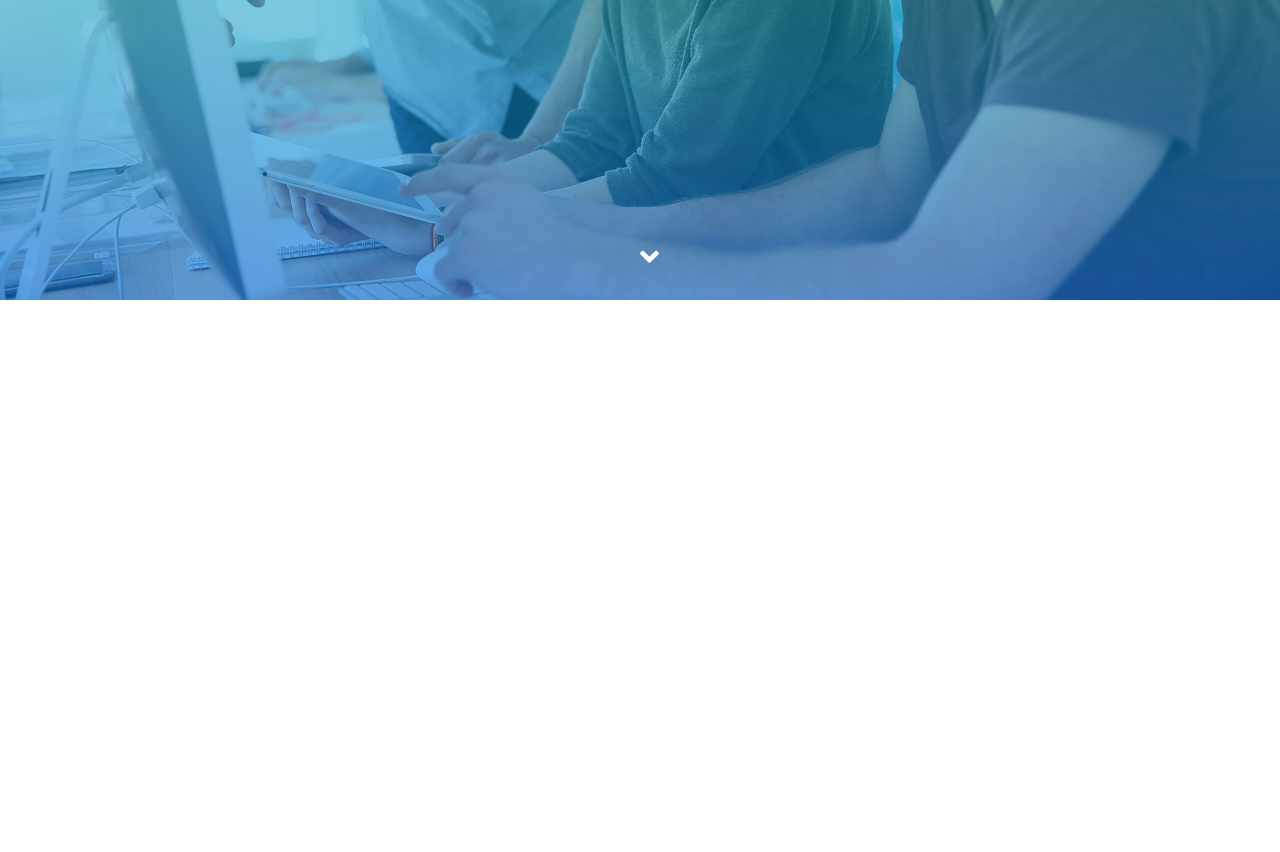
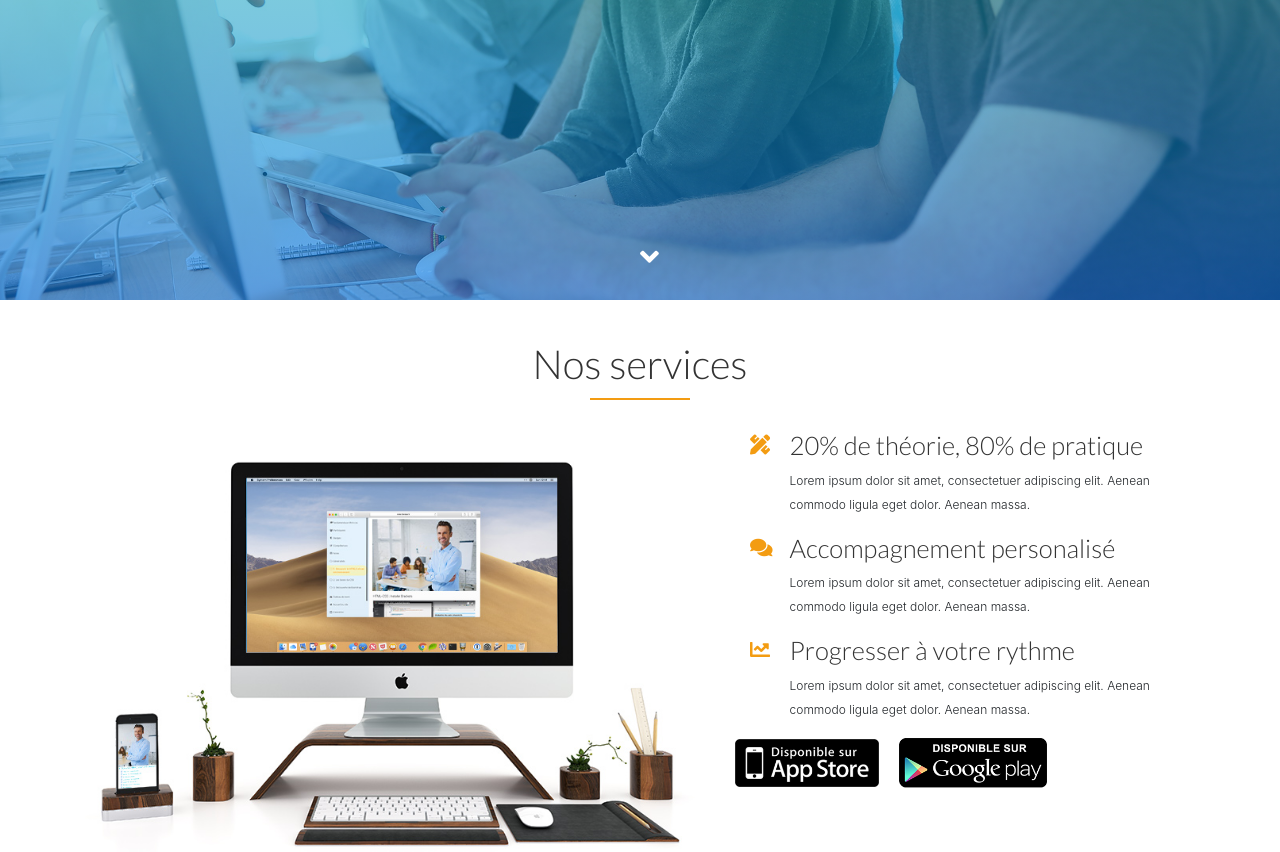
Before and after one commit to pyim/projet-formao, a plain HTML site: page index.html in a window 1280 px wide. Shown: the part 500-1352 px from the top of the page. Before the commit the page ends 800 px from the top, so only its background shows below. Drawn offline with Linux system fonts and the light colour scheme.

Commit message:
section "nos services"

```diff
--- a/index.html
+++ b/index.html
@@ -25,9 +25,7 @@
 </head>
 
 <body>
-
-    <header  >
-
+    <header>
         <div class="container">
             <div class="row home-title">
                 <div class="col-md-12 home-text-inner">
@@ -40,9 +38,79 @@
 
         <!-- Arrow -->
         <a class="arrow-down" href=""><i class="fas fa-angle-down"></i></a>
+    </header>
+    <section>
+        <div class="container">
 
-    </header>
+            <div class="row">
+                <div class="col-md-12">
+                    <h2>Nos services</h2>
+                </div>
+            </div>
 
+            <div class="row">
+                <div class="col-md-7">
+                    <img src="resources/images/mockup-formao.jpg" alt="Application Formao" class="img-service">
+                </div>
+
+                <div class="col-md-5">
+
+                    <!-- Service 1 -->
+                    <div class="service">
+                        <div class="row">
+                            <div class="col-md-1">
+                                <div class="icon-service"><i class="fas fa-pencil-ruler"></i></div>
+                            </div>
+
+                            <div class="col-md-11">
+                                <h3>20% de théorie, 80% de pratique</h3>
+                                <p>Lorem ipsum dolor sit amet, consectetuer adipiscing elit. Aenean commodo ligula eget dolor. Aenean massa.</p>
+                            </div>
+                        </div>
+                    </div>
+
+                    <!-- Service 2 -->
+                    <div class="service">
+                        <div class="row">
+                            <div class="col-md-1">
+                                <div class="icon-service"><i class="fas fa-comments"></i></div>
+                            </div>
+
+                            <div class="col-md-11">
+                                <h3>Accompagnement personalisé</h3>
+                                <p>Lorem ipsum dolor sit amet, consectetuer adipiscing elit. Aenean commodo ligula eget dolor. Aenean massa.</p>
+                            </div>
+                        </div>
+                    </div>
+
+
+                    <!-- Service 3 -->
+                    <div class="service">
+                        <div class="row">
+                            <div class="col-md-1">
+                                <div class="icon-service"><i class="fas fa-chart-line"></i></div>
+                            </div>
+
+                            <div class="col-md-11">
+                                <h3>Progresser à votre rythme</h3>
+                                <p>Lorem ipsum dolor sit amet, consectetuer adipiscing elit. Aenean commodo ligula eget dolor. Aenean massa.</p>
+                            </div>
+                        </div>
+                    </div>
+
+                    <div class="icon-app">
+                        <div class="row">
+                            <a href="#" class="btn-app"><img src="resources/images/disponible-applestore.png" alt="Télécharger sur AppleStore"></a>
+                            <a href="#" class="btn-app"><img src="resources/images/disponible-googeplay.png" alt="Télécharger sur GooglePlay"></a>
+                        </div>
+
+                    </div>
+                </div>
+            </div>
+
+        </div>
+
+    </section>
 
 </body>
 
--- a/resources/css/style.css
+++ b/resources/css/style.css
@@ -40,7 +40,7 @@ html {
 
 h1 {
     font-family: 'Lato', 'Arial', sans-serif;
-    color: #fff;
+    color: #333;
     text-transform: uppercase;
     font-size: 240%;
     letter-spacing: -1px;
@@ -48,6 +48,37 @@ h1 {
     word-spacing: 8px
 
 }
+
+h2 {
+    font-family: 'Lato', 'Arial', sans-serif;
+    font-size: 250%;
+    font-weight: 300;
+    text-align: center;
+    margin-top: 40px;
+    margin-bottom: 30px;
+    color: #333;
+}
+
+
+h2:after {
+    display: block;
+    height: 2px;
+    background-color: #f39c12;
+    content: " ";
+    width: 100px;
+    margin: 0 auto;
+    margin-top: 10px;
+}
+
+
+h3 {
+    font-family: 'Lato', 'Arial', sans-serif;
+    font-size: 160%;
+    font-weight: 300;
+    color: #333;
+}
+
+
 
 p {
     font-size: 12px;
@@ -79,6 +110,7 @@ header {
 
 .home-title h1 {
     font-size: 340%;
+    color: #fff;
 }
 
 .home-title h1 span {
@@ -138,7 +170,7 @@ header {
     bottom: 20px;
     color: #fff;
     font-size: 30px;
-    transition: color 0.2s;
+    transition: color 0.2s; /* https://caniuse.com/#search=css%20transition */
 
 }
 
@@ -147,3 +179,21 @@ header {
     color: #d8890b;
 
 }
+
+
+.img-service {
+    max-width: 100%;
+    height: auto;
+}
+
+.icon-service {
+    color: #f39c12;
+    font-size: 20px;
+}
+
+.icon-app img {
+    height: 50px;
+    width: auto;
+    margin-right: 20px;
+
+}
```
Also changed, not shown: resources/images/disponible-applestore.png (added), resources/images/disponible-googeplay.png (added), resources/images/mockup-formao.jpg (added). Lines whose indentation alone changed are shown as unchanged.
